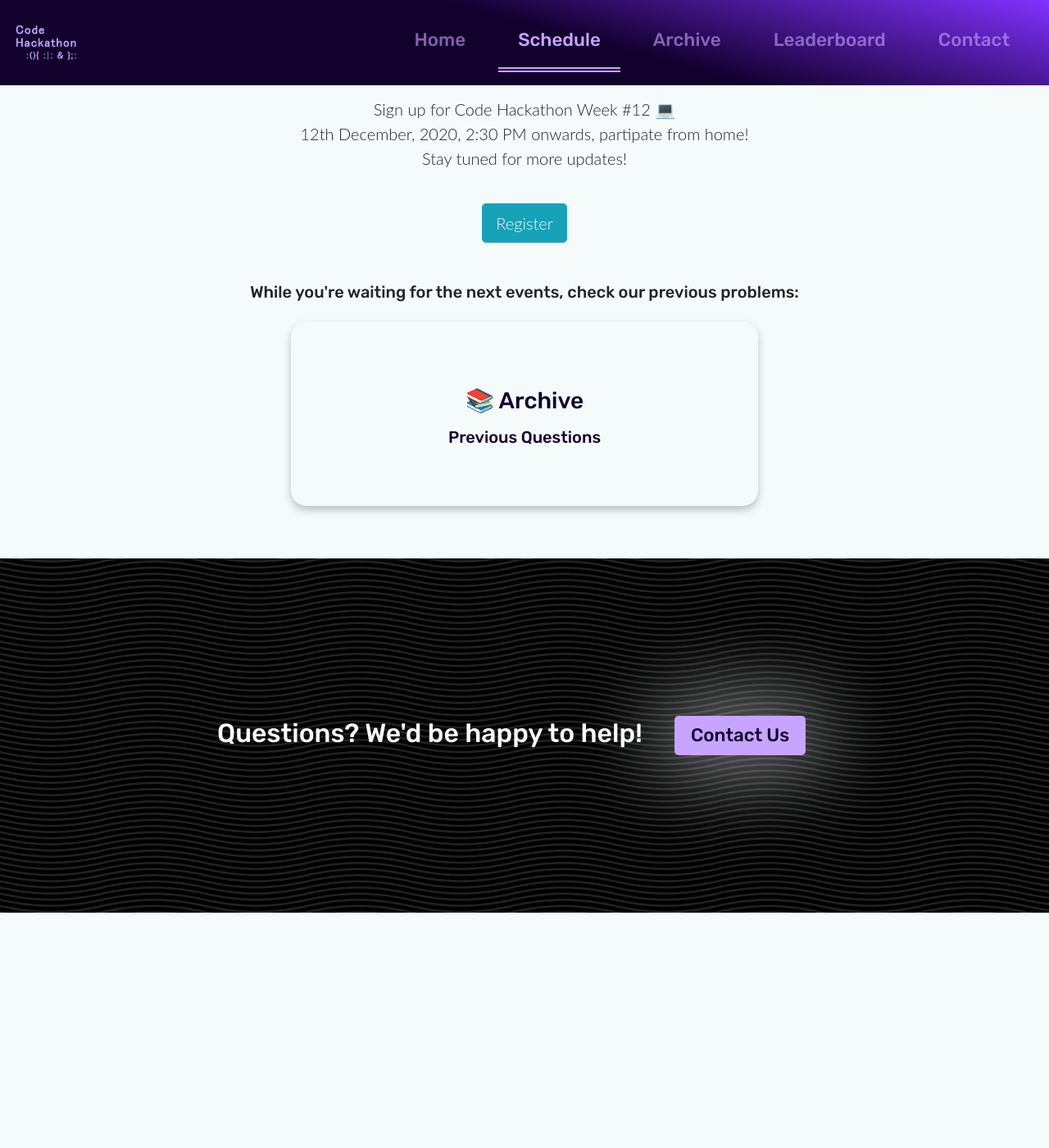
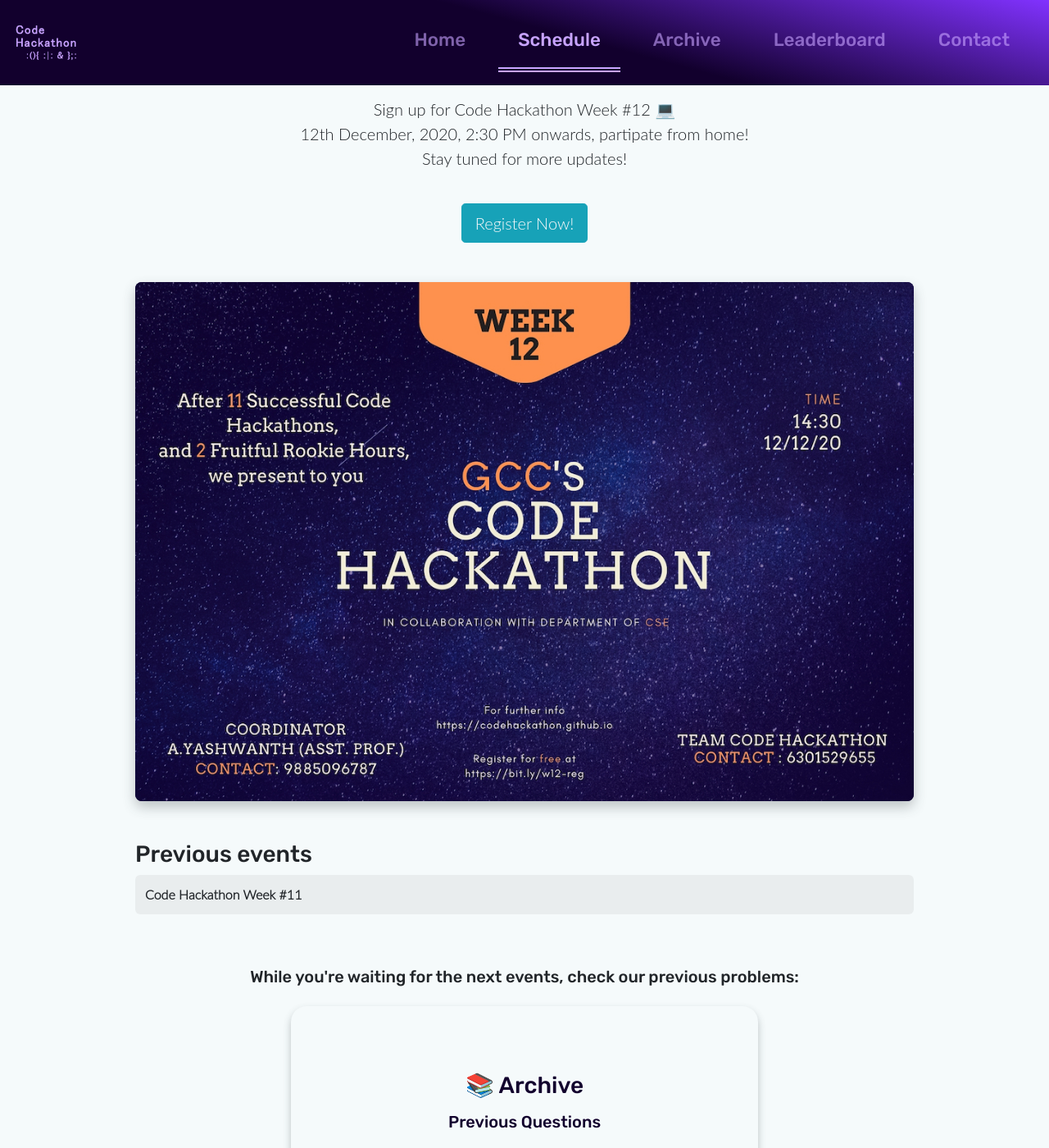
Before and after one commit to codehackathon/codehackathon.github.io, a Jekyll site: the page built from schedule.html, in a window 1280 px wide and 1400 px high, scrolled down 287 px. Shown: the whole window at 82% size. Built offline with Jekyll 4.4.1, drawn with Linux system fonts in a browser that asks for light colours; before the commit the page ends 1400 px from its top, so only the background shows below that.

Commit message:
Added poster link in data file, showing previous events

```diff
--- a/index.html
+++ b/index.html
@@ -22,7 +22,7 @@
 			<img
 				alt="{{ event.title }} {{ event.order }} Poster"
 				class="poster{% if event.has_ended %} old-pic{% endif %}"
-				src="assets/poster/w12.jpg"
+				src="{{ event.poster_link }}"
 				style="background: rgb(26, 18, 69);"
 			/>
 			<br />
--- a/schedule.html
+++ b/schedule.html
@@ -5,7 +5,7 @@ layout: page
 ---
 
 {% assign event = site.data.events[0] %}
-<div class="text-center">
+<article class="text-center">
 	<p class="lead">
 		{% unless event.has_ended %}Sign up for {% endunless %}{{ event.title }} {{ event.order }} 💻{% if event.has_ended %} has ended!{% endif %}
 		<br />
@@ -15,10 +15,34 @@ layout: page
 	</p>
 	<br />
 	{% if event.has_ended %}
-	<span class="btn btn-dark disabled btn-lg text-light">Event completed!</a>
+	<span class="btn btn-dark disabled btn-lg text-light">Event completed!</span>
 	{% else %}
-	<a href="{{ event.register_link }}" class="btn btn-info btn-lg text-light" target="_blank">Register</a>
+	<a href="{{ event.register_link }}" class="btn btn-info btn-lg text-light" target="_blank">Register Now!</a>
 	{% endif %}
+
+	<img
+		alt="{{ event.title }} {{ event.order }} Poster"
+		class="poster my-5{% if event.has_ended %} old-pic{% endif %}"
+		src="{{ event.poster_link }}"
+		style="background: rgb(26, 18, 69);"
+	/>
+</article>
+
+<h3>Previous events</h3>
+<div class="table-responsive">
+	<table class="table table-striped table-borderless table-hover">
+		<tbody>
+			{% for event in site.data.events %}
+			{% if event.has_ended %}
+			<tr>
+				<th scope="row">
+					{{ event.title }} {{ event.order }}{% if event.date %}: {{ event.date }}{% endif %}
+				</th>
+			</tr>
+			{% endif %}
+			{% endfor %}
+		</tbody>
+	</table>
 </div>
 
 <div id="suggestion-grid" class="mt-5">
```
Also changed, not shown: _data/events.yml (+7 -0 lines).
